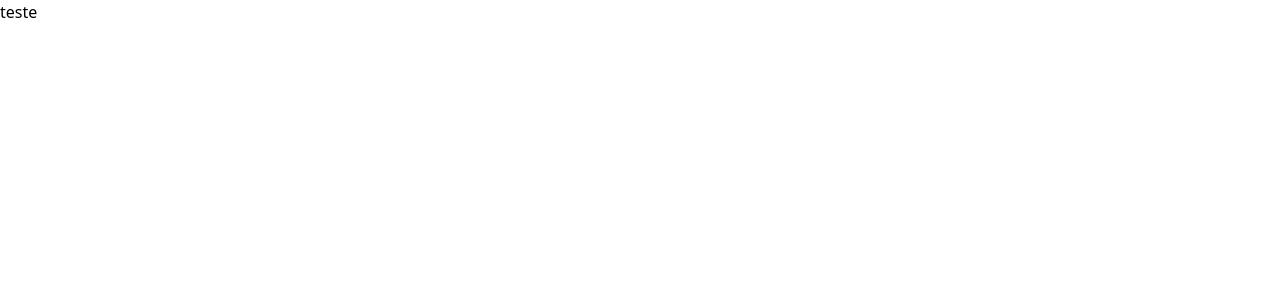
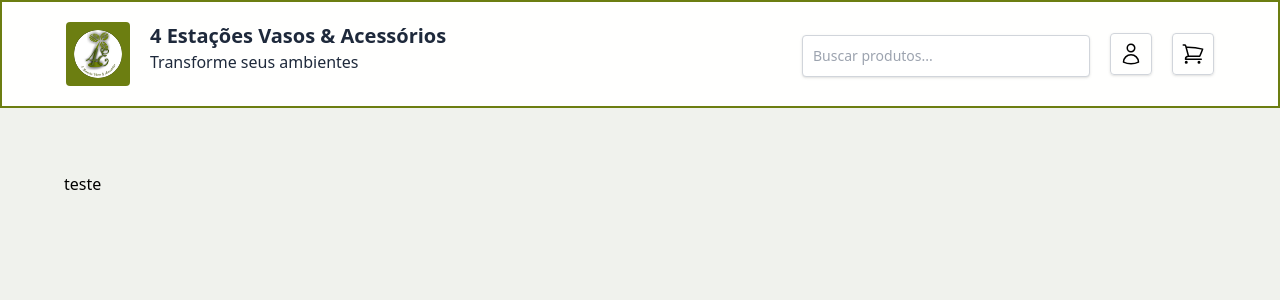
Before and after one commit to GeovaniSV/quatro-estacoes-frontend, a React (Vite) app: page /home in a window 1280 px wide. Shown: the top 300 px of the page. Built offline with nearby package versions, Linux system fonts and the light colour scheme.

Commit message:
feature: header

```diff
--- a/src/Layout.tsx
+++ b/src/Layout.tsx
@@ -1,9 +1,15 @@
+import Header from './components/Header'
+import { Outlet } from 'react-router-dom'
+
 function Layout() {
-  return (
-    <div>
-      <h1>hi</h1>
-    </div>
-  );
+	return (
+		<main className="flex min-h-screen w-screen flex-col">
+			<Header />
+			<div className="flex flex-1 flex-col overflow-auto">
+				<Outlet />
+			</div>
+		</main>
+	)
 }
 
-export default Layout;
+export default Layout
--- /dev/null
+++ b/src/components/Header.tsx
@@ -0,0 +1,44 @@
+import TextField from './ui/TextField'
+import logo from '/quatro_estacoes_logo.jpg'
+
+import { UserIcon, ShoppingCartIcon } from '@heroicons/react/24/outline'
+
+function Header() {
+	return (
+		<header className="border-contrast bg-background/5 flex justify-between border-2 px-5 py-5 shadow-sm lg:px-16">
+			<div className="flex gap-5">
+				<div className="bg-contrast h-16 w-16 rounded-sm p-2 max-sm:hidden">
+					<img
+						src={logo}
+						alt="Logo 4 Estações"
+						className="h-full rounded-full"
+					/>
+				</div>
+				<div className="max-sm:hidden">
+					<h1 className="text-inputText text-xl font-bold max-md:hidden">
+						4 Estações Vasos & Acessórios
+					</h1>
+					<p className="text-inputText max-md:hidden">
+						Transforme seus ambientes
+					</p>
+				</div>
+			</div>
+
+			<div className="flex items-center gap-5">
+				<TextField
+					placeholder="Buscar produtos..."
+					className="max-w-2xl min-w-2xs"
+				/>
+
+				<button className="border-BtnSocialMediaBorder hover:bg-contrast cursor-pointer rounded-sm border p-2 shadow-sm duration-300 ease-in-out hover:text-white">
+					<UserIcon className="size-6" />
+				</button>
+				<button className="border-BtnSocialMediaBorder hover:bg-contrast cursor-pointer rounded-sm border p-2 shadow-sm duration-300 ease-in-out hover:text-white">
+					<ShoppingCartIcon className="size-6" />
+				</button>
+			</div>
+		</header>
+	)
+}
+
+export default Header
--- a/src/index.css
+++ b/src/index.css
@@ -1,27 +1,27 @@
-@import "tailwindcss";
+@import 'tailwindcss';
 
 @theme {
 	--color-background: #f0f2ed;
-  --color-contrast: #6C7E11;
+	--color-contrast: #6c7e11;
 	--color-border: #e8ebe5;
-  --color-inputBorder:#d1d5db;
+	--color-inputBorder: #d1d5db;
 	--color-title: #1e293b;
 	--color-paragraph: #64748b;
-  --color-label:#1e293b;
-  --color-inputPlaceHolder:#9ca3af;
-  --color-inputText:#1e293b;
-  --color-passwordToggle:#64748b;
-  --color-buttonText: #64748b
+	--color-label: #1e293b;
+	--color-inputPlaceHolder: #9ca3af;
+	--color-inputText: #1e293b;
+	--color-passwordToggle: #64748b;
+	--color-buttonText: #64748b;
 	--color-linkHover: #5a6a0e;
-  --color-disabled:#d1d5db;
-  --color-divider:#e5e7eb;
-  --color-textBtnSocialMedia:#1e293b;
-  --color-BtnSocialMediaBorder:#d1d5db;
-  --color-BtnSocialMediaHover:#f8faf5;
-  --color-ErrorMessageBG:#fee2e2;
-  --color-ErrorMessageBorder:#fca5a5;
-  --color-ErrorMessageText:#991b1b;
-  --color-SuccessMessageBG:#f0f9ff;
-  --color-SuccessMessageText:#1e293b;
+	--color-disabled: #d1d5db;
+	--color-divider: #e5e7eb;
+	--color-textBtnSocialMedia: #1e293b;
+	--color-BtnSocialMediaBorder: #d1d5db;
+	--color-BtnSocialMediaHover: #f8faf5;
+	--color-ErrorMessageBG: #fee2e2;
+	--color-ErrorMessageBorder: #fca5a5;
+	--color-ErrorMessageText: #991b1b;
+	--color-SuccessMessageBG: #f0f9ff;
+	--color-SuccessMessageText: #1e293b;
 	--color-contrastLight: rgba(255, 255, 255, 0.15);
 }
--- a/src/main.tsx
+++ b/src/main.tsx
@@ -5,11 +5,12 @@ import { createBrowserRouter, RouterProvider, Navigate } from 'react-router-dom'
 
 import Login from './pages/Login'
 import Home from './pages/Home'
+import Layout from './Layout'
 
 const router = createBrowserRouter([
 	{ path: '/login', element: <Login /> },
-	{ path: '/home', element: <Home /> },
-	{ path: '/', element: <Navigate to={'/login'} /> },
+	{ element: <Layout />, children: [{ path: '/home', element: <Home /> }] },
+	{ path: '/', element: <Navigate to={'/home'} /> },
 ])
 
 createRoot(document.getElementById('root')!).render(
--- a/src/pages/Home.tsx
+++ b/src/pages/Home.tsx
@@ -1,6 +1,6 @@
 function Home() {
 	return (
-		<main>
+		<main className="bg-background flex-1 p-5 lg:p-16">
 			<h1>teste</h1>
 		</main>
 	)
```
Lines whose indentation alone changed are shown as unchanged.
